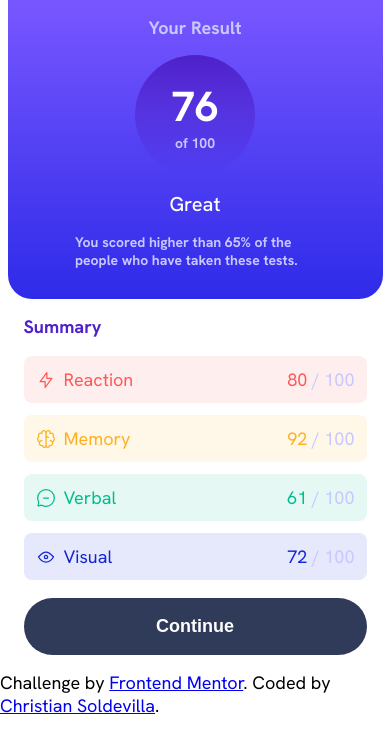
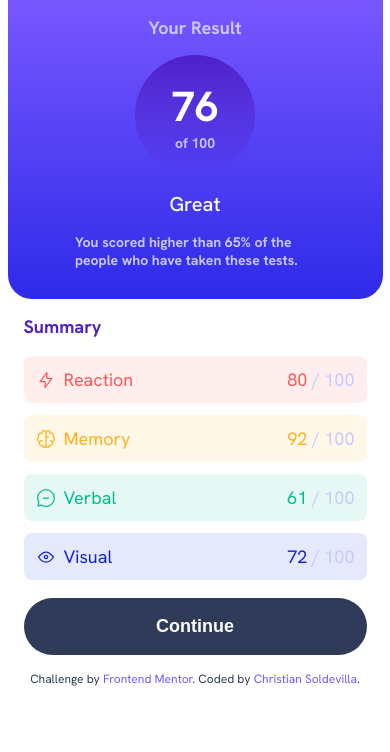
Before and after one commit to soldochris/results-summary-component, a React (Vite) app: page / in a window 390 px wide. Shown: the top 752 px of the page. Built offline with nearby package versions, Linux system fonts and the light colour scheme.

Commit message:
Attribution ready for mobile

```diff
--- /dev/null
+++ b/src/components/Attribution.css
@@ -0,0 +1,13 @@
+.attribution{
+  font-size: 12px;
+  color: var(--Dark-gray-blue);
+  & a{
+    text-decoration: none;
+    color: var(--Light-slate-blue);
+  }
+
+  & a:hover{
+    color: var(--Light-royal-blue);
+    text-decoration: underline;
+  }
+}
--- a/src/components/Attribution.jsx
+++ b/src/components/Attribution.jsx
@@ -1,3 +1,5 @@
+import './Attribution.css'
+
 function Attribution(){
   return (
     <footer className="attribution">
```
